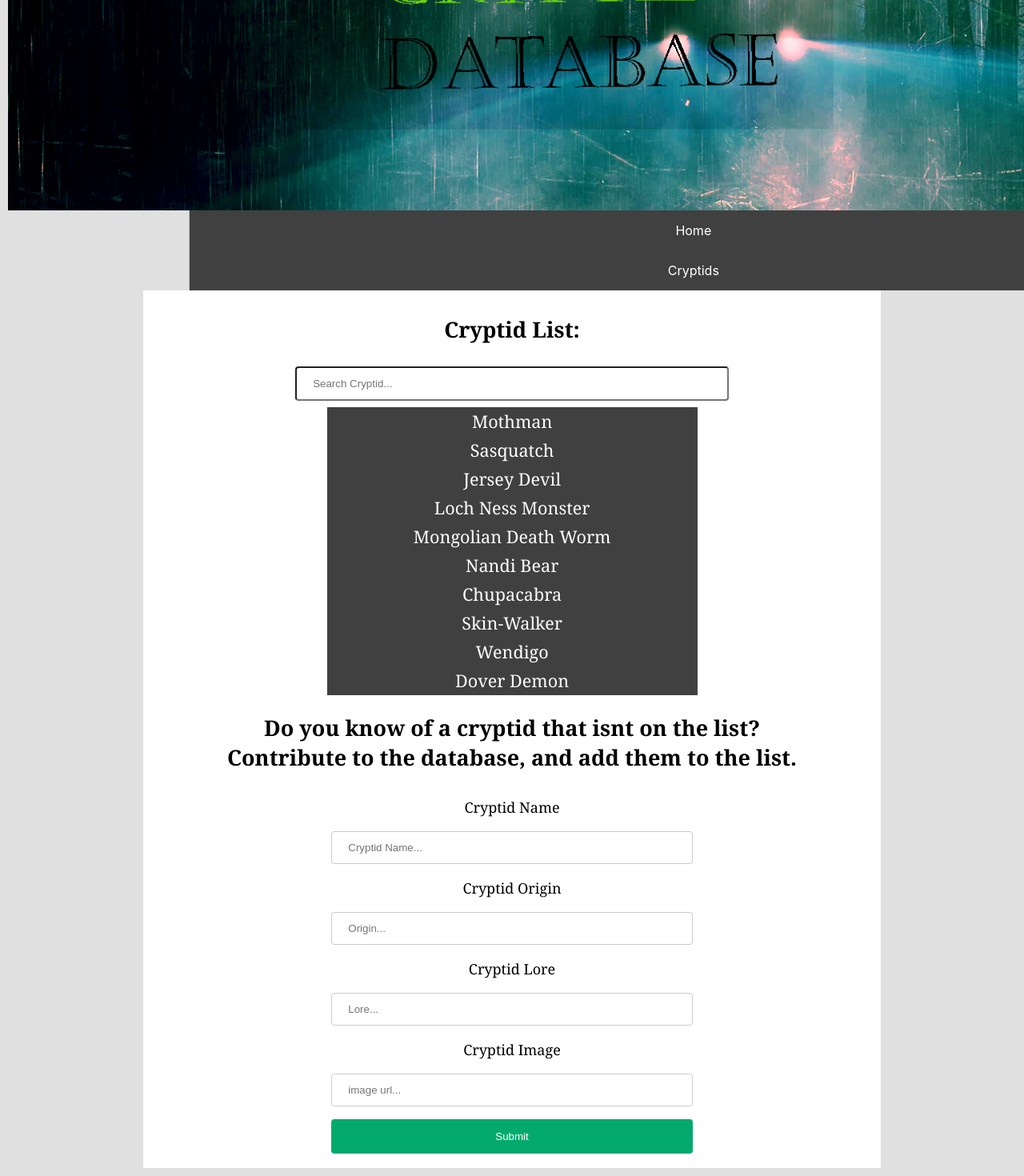
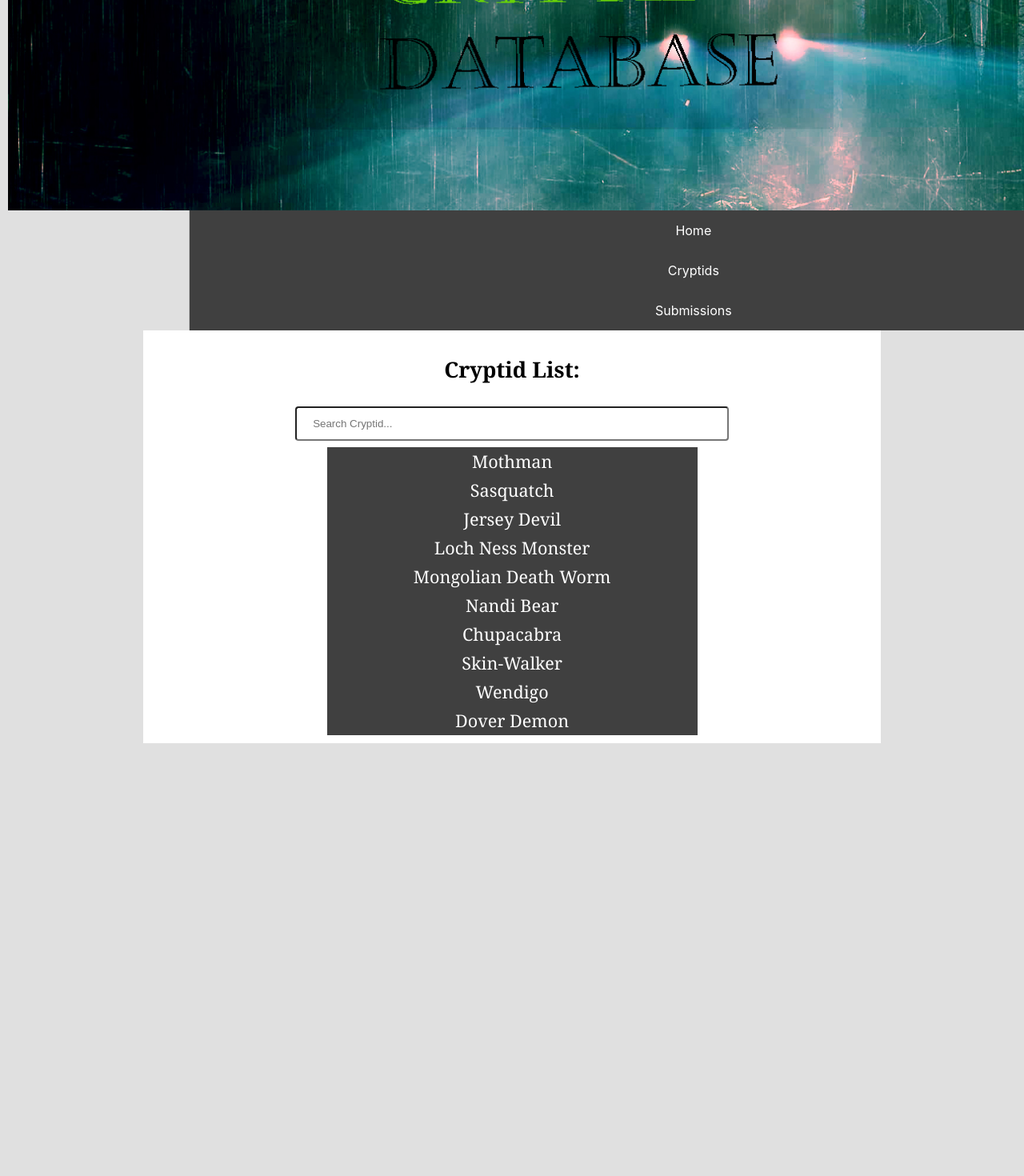
Before and after one commit to bjd1412/Cryptid_DataBase, a React (Create React App) app: page /cryptidlist in a window 1280 px wide. Shown: the part 246-1716 px from the top of the page at 80% size. After the commit the page ends 1185 px from the top, so only its background shows below. Built offline with nearby package versions, Linux system fonts and the light colour scheme; data requests are answered from the project's data file.

Commit message:
refactored

```diff
--- a/src/App.js
+++ b/src/App.js
@@ -4,6 +4,8 @@ import CryptImage from "./imgs/CryptImage.jpg"
 import NavBar from './Components/NavBar';
 import { Outlet } from 'react-router-dom';
 import { useEffect, useState } from 'react';
+import CryptidContext from "./Components/CryptidContext";
+
 function App() {
   const [crypt, setCrypt] = useState([])
 
@@ -13,6 +15,9 @@ function App() {
       .then(res => setCrypt(res))
   }, [])
 
+  function handleSubmit (NewCryptid) {
+    setCrypt([...crypt, NewCryptid])
+  }
 
   return (
     <div className="App">
@@ -22,8 +27,11 @@ function App() {
      <NavBar/>
     </header>
     <main>
-    <Outlet context={[crypt, setCrypt]}/>
-    </main>
+    <CryptidContext.Provider value={{ crypt, setCrypt, handleSubmit }}>
+          <Outlet />
+    </CryptidContext.Provider>
+      </main>
+
 
   </div>
   );
--- /dev/null
+++ b/src/Components/CryptidContext.js
@@ -0,0 +1,5 @@
+import React from "react";
+
+const CryptidContext = React.createContext()
+
+export default CryptidContext
--- a/src/Components/NavBar.js
+++ b/src/Components/NavBar.js
@@ -6,6 +6,7 @@ function NavBar () {
     <nav className="navbar">
         <NavLink to="/" className="nav-link" > Home</NavLink>
         <NavLink to="/cryptidlist" className="nav-link">Cryptids</NavLink>
+        <NavLink to="/submissions" className="nav-link">Submissions</NavLink>
     </nav>
 )}
 
--- a/src/Pages/CryptidList.js
+++ b/src/Pages/CryptidList.js
@@ -1,17 +1,15 @@
 import React from "react";
 import {  useState } from "react";
-import { useOutletContext } from "react-router-dom";
 import CryptidCards from "../Components/CryptidCards";
-import Submissions from "../Components/Submissions";
+import CryptidContext from "../Components/CryptidContext";
+import { useContext } from "react";
 
 
 function CryptidList () {
-   const [crypt, setCrypt] = useOutletContext()
+   const {crypt, setCrypt} = useContext(CryptidContext)
    const [search, setSearch] = useState("")
 
-   function handleSubmit (NewCryptid) {
-      setCrypt([...crypt, NewCryptid])
-    }
+
 
    function searchChange (e) {
       setSearch(e.target.value)
@@ -30,7 +28,6 @@ function CryptidList () {
       <h2 className="List">Cryptid List:</h2>
       <input className="List"  name="search" placeholder="Search Cryptid..." value={search} onChange={searchChange}></input>
       <CryptidCards AllCryptids={AllCryptids} />
-      <Submissions onHandleSubmit={handleSubmit}/>
       </div>
    )
 
--- a/src/Components/Submissions.js
+++ b/src/Pages/Submissions.js
@@ -1,11 +1,14 @@
-import React from "react";
+import React, { useContext } from "react";
 import { useState } from "react";
+import CryptidContext from "../Components/CryptidContext";
 
-function Submissions ({onHandleSubmit}) {
+
+function Submissions () {
     const [name, setName] = useState("")
     const [origin, setOrigin] = useState("")
     const [lore, setLore] = useState("")
     const [image, setImage] = useState("")
+    const {handleSubmit} = useContext(CryptidContext)
 
     function submitter (e) {
         e.preventDefault()
@@ -28,7 +31,7 @@ function Submissions ({onHandleSubmit}) {
             body: JSON.stringify(NewForm)
         })
         .then(res => res.json())
-        .then(NewCryptid => onHandleSubmit(NewCryptid))
+        .then(NewCryptid => handleSubmit(NewCryptid))
 
     }
 
```
Also changed, not shown: src/routes.js (+7 -0 lines), db.json (line endings or trailing spaces).
